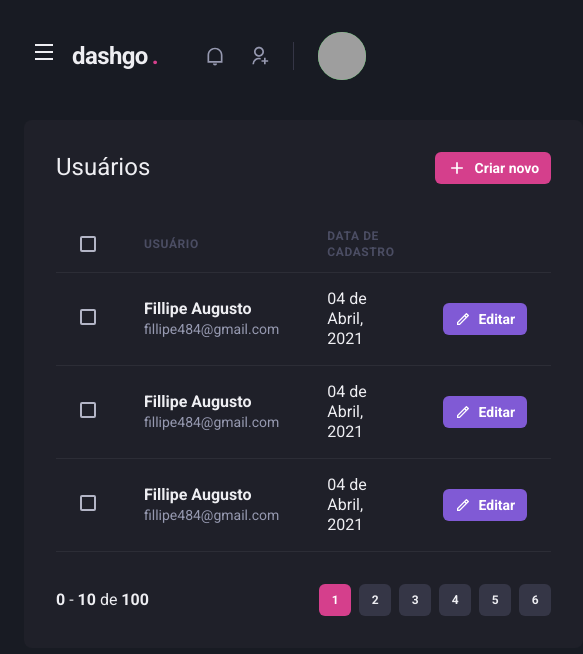
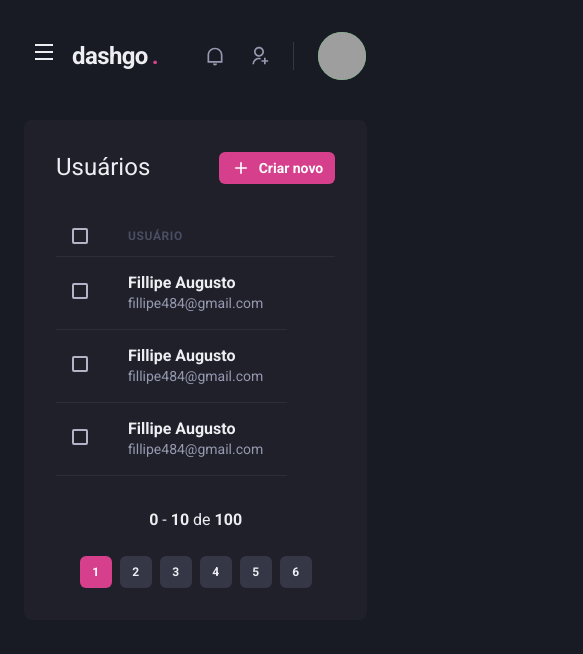
Before and after one commit to fillipeags/dashgo, a Next.js app: page /users in a window 390 px wide. Shown: the top 654 px of the page, 583 px wide, since content can reach past the window. Built offline with nearby package versions, Linux system fonts and the light colour scheme; grey boxes are pictures that could not be loaded.

Commit message:
responsivness list

```diff
--- a/src/components/Pagination/index.tsx
+++ b/src/components/Pagination/index.tsx
@@ -5,7 +5,7 @@ import { PaginationItem } from "./PaginationItem";
 export function Pagination() {
   return (
     <Stack
-      direction="row"
+      direction={["column", "row"]}
       spacing="6"
       mt="8"
       justify="space-between"
--- a/src/pages/users/index.tsx
+++ b/src/pages/users/index.tsx
@@ -1,10 +1,15 @@
-import { Box, Button, Flex, Heading, Icon, Table, Th, Thead, Tr , Checkbox, Tbody, Td, Text} from "@chakra-ui/react";
+import { Box, Button, Flex, Heading, Icon, Table, Th, Thead, Tr , Checkbox, Tbody, Td, Text, useBreakpointValue} from "@chakra-ui/react";
 import { RiAddLine, RiPencilLine } from "react-icons/ri";
 import { Header } from "../../components/Header";
 import { Pagination } from "../../components/Pagination";
 import { Sidebar } from "../../components/Sidebar";
 
 export default function UserList() {
+  const isWideVersion = useBreakpointValue({
+    base: false,
+    lg: true,
+  })
+
   return (
   <Box>
     <Header/>
@@ -23,18 +28,18 @@ export default function UserList() {
         <Table colorScheme="whiteAlpha" >
           <Thead>
             <Tr>
-              <Th px="6" color="gray.300" width="8">
+              <Th px={["4","4","6" ]}color="gray.300" width="8">
                 <Checkbox colorScheme="pink"/>
               </Th>
               <Th>Usuário</Th>
-              <Th>Data de cadastro</Th>
+              {isWideVersion && <Th>Data de cadastro</Th>}
               <Th w="8"></Th>
             </Tr>
           </Thead>
 
           <Tbody>
             <Tr>
-              <Td px="6">
+              <Td px={["4","4","6" ]}>
                 <Checkbox colorScheme="pink"/>
               </Td>
               <Td>
@@ -43,18 +48,14 @@ export default function UserList() {
                   <Text fontSize="sm" color="gray.300">fillipe484@gmail.com</Text>
                 </Box>
               </Td>
-              <Td>
+              {isWideVersion && <Td>
                 04 de Abril, 2021
-              </Td>
-              <Td>
-                <Button as="a" size="sm" fontSize="sm" colorScheme="purple" leftIcon={<Icon as={RiPencilLine} fontSize="16"/>} >
-                  Editar
-                </Button>
-              </Td>
+              </Td>}
+
             </Tr>
 
             <Tr>
-              <Td px="6">
+              <Td px={["4","4","6" ]}>
                 <Checkbox colorScheme="pink"/>
               </Td>
               <Td>
@@ -63,18 +64,14 @@ export default function UserList() {
                   <Text fontSize="sm" color="gray.300">fillipe484@gmail.com</Text>
                 </Box>
               </Td>
-              <Td>
+              {isWideVersion && <Td>
                 04 de Abril, 2021
-              </Td>
-              <Td>
-                <Button as="a" size="sm" fontSize="sm" colorScheme="purple" leftIcon={<Icon as={RiPencilLine} fontSize="16"/>} >
-                  Editar
-                </Button>
-              </Td>
+              </Td>}
+
             </Tr>
 
             <Tr>
-              <Td px="6">
+              <Td px={["4","4","6" ]}>
                 <Checkbox colorScheme="pink"/>
               </Td>
               <Td>
@@ -83,14 +80,10 @@ export default function UserList() {
                   <Text fontSize="sm" color="gray.300">fillipe484@gmail.com</Text>
                 </Box>
               </Td>
-              <Td>
+              {isWideVersion && <Td>
                 04 de Abril, 2021
-              </Td>
-              <Td>
-                <Button as="a" size="sm" fontSize="sm" colorScheme="purple" leftIcon={<Icon as={RiPencilLine} fontSize="16"/>} >
-                  Editar
-                </Button>
-              </Td>
+              </Td>}
+
             </Tr>
           </Tbody>
         </Table>
```
